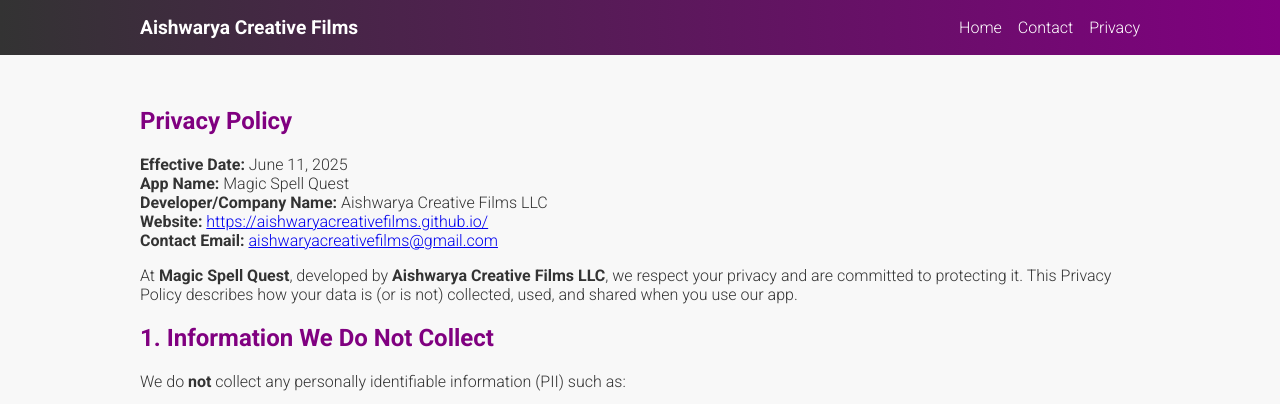
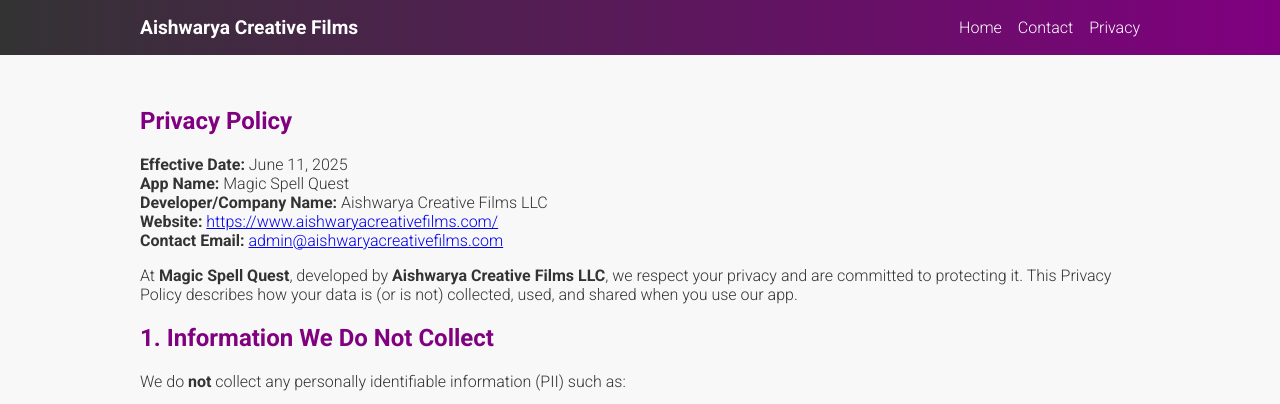
Before and after one commit to aishwaryacreativefilms/aishwaryacreativefilms.github.io, a Jekyll site: the page built from privacy.html, in a window 1280 px wide and 900 px high. Shown: the top 404 px of the window. Built offline with Jekyll 4.4.1, drawn with Linux system fonts in a browser that asks for light colours; some of the changed text lies outside the part shown.

Commit message:
Refine website text and logo placeholder

```diff
--- a/CNAME
+++ b/CNAME
@@ -1 +1 @@
-aishwaryacreativefilms.com
+www.aishwaryacreativefilms.com
--- a/_config.yml
+++ b/_config.yml
@@ -1,9 +1,9 @@
 title: Aishwarya Creative Films
-email: aishwaryacreativefilms@gmail.com
+email: admin@aishwaryacreativefilms.com
 description: >-
   Movie production and distribution company.
 baseurl: ""
-url: ""
+url: "https://www.aishwaryacreativefilms.com"
 theme: null
 header_pages:
   - index.html
--- a/contact.html
+++ b/contact.html
@@ -5,6 +5,7 @@
 
 <section>
   <h1>Contact Us</h1>
-  <p>If you would like to get in touch, send an email to <a href="mailto:aishwaryacreativefilms@gmail.com">aishwaryacreativefilms@gmail.com</a>.</p>
-  <p>We are active on <a href="https://www.instagram.com" target="_blank" rel="noopener">Instagram</a> as well.</p>
+  <p>For business inquiries or collaboration opportunities, email us at <a href="mailto:admin@aishwaryacreativefilms.com">admin@aishwaryacreativefilms.com</a>.</p>
+  <p>Visit our official website at <a href="https://www.aishwaryacreativefilms.com">www.aishwaryacreativefilms.com</a> to learn more about our projects.</p>
+  <p>Follow us on <a href="https://www.instagram.com" target="_blank" rel="noopener">Instagram</a> for the latest updates.</p>
 </section>
--- a/index.html
+++ b/index.html
@@ -37,3 +39,7 @@
   <iframe width="560" height="315" src="https://www.youtube.com/embed/2k3RbNYSTNU" title="YouTube video" frameborder="0" allowfullscreen></iframe>
   <iframe width="560" height="315" src="https://www.youtube.com/embed/jnfuZlF_mWc" title="YouTube video" frameborder="0" allowfullscreen></iframe>
 </section>
+<section>
+  <h2>Our Logo</h2>
+  <p><em>Placeholder for the official Aishwarya Creative Films logo.</em></p>
+</section>
--- a/privacy.html
+++ b/privacy.html
@@ -7,8 +7,8 @@
 <p><strong>Effective Date:</strong> June 11, 2025<br>
 <strong>App Name:</strong> Magic Spell Quest<br>
 <strong>Developer/Company Name:</strong> Aishwarya Creative Films LLC<br>
-<strong>Website:</strong> <a href="https://aishwaryacreativefilms.github.io/">https://aishwaryacreativefilms.github.io/</a><br>
-<strong>Contact Email:</strong> <a href="mailto:aishwaryacreativefilms@gmail.com">aishwaryacreativefilms@gmail.com</a></p>
+<strong>Website:</strong> <a href="https://www.aishwaryacreativefilms.com/">https://www.aishwaryacreativefilms.com/</a><br>
+<strong>Contact Email:</strong> <a href="mailto:admin@aishwaryacreativefilms.com">admin@aishwaryacreativefilms.com</a></p>
 
 <p>At <strong>Magic Spell Quest</strong>, developed by <strong>Aishwarya Creative Films LLC</strong>, we respect your privacy and are committed to protecting it. This Privacy Policy describes how your data is (or is not) collected, used, and shared when you use our app.</p>
 
@@ -63,5 +63,5 @@
 
 <h2>7. Contact Us</h2>
 <p>If you have any questions, concerns, or feedback about this Privacy Policy, please reach out to us:</p>
-<p>Email: <a href="mailto:aishwaryacreativefilms@gmail.com">aishwaryacreativefilms@gmail.com</a><br>
-Website: <a href="https://aishwaryacreativefilms.github.io/">https://aishwaryacreativefilms.github.io/</a></p>
+<p>Email: <a href="mailto:admin@aishwaryacreativefilms.com">admin@aishwaryacreativefilms.com</a><br>
+Website: <a href="https://www.aishwaryacreativefilms.com/">https://www.aishwaryacreativefilms.com/</a></p>
```
Also changed, not shown: other parts of index.html (+2 -0 lines).
